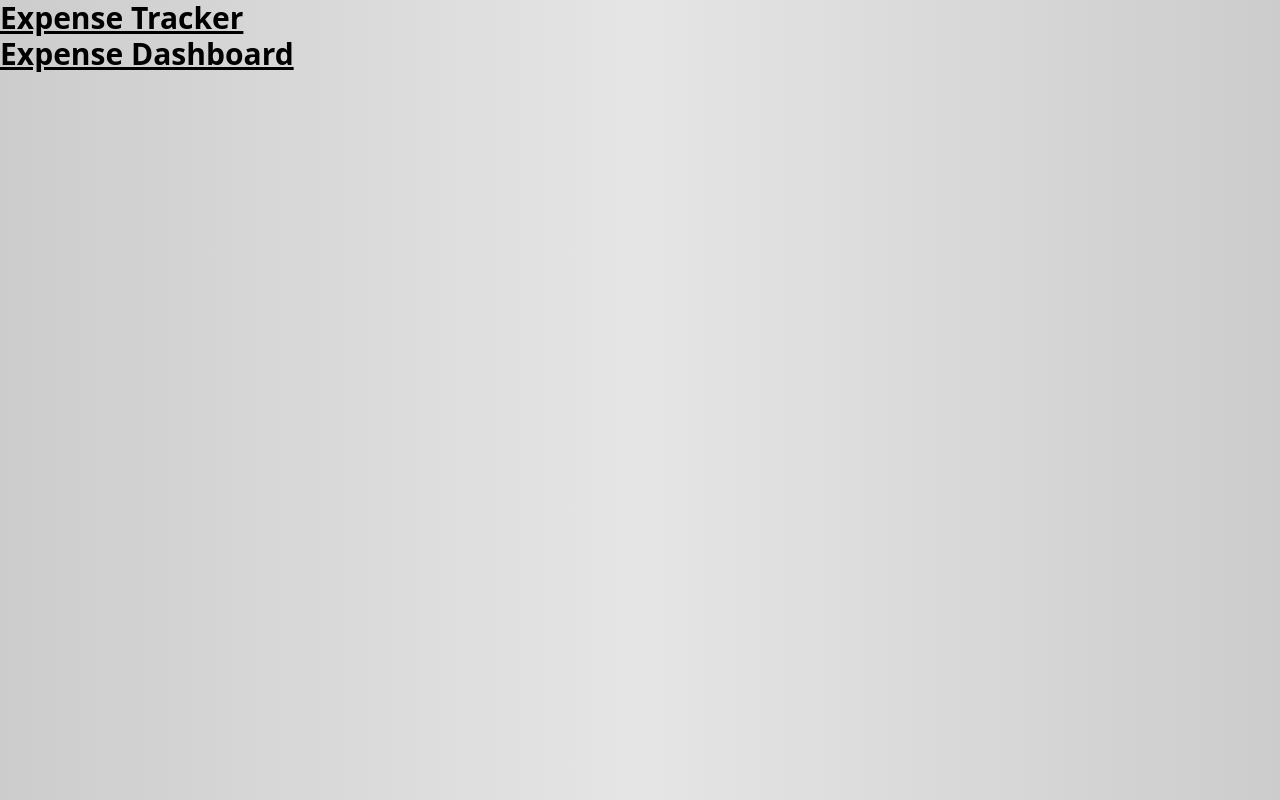
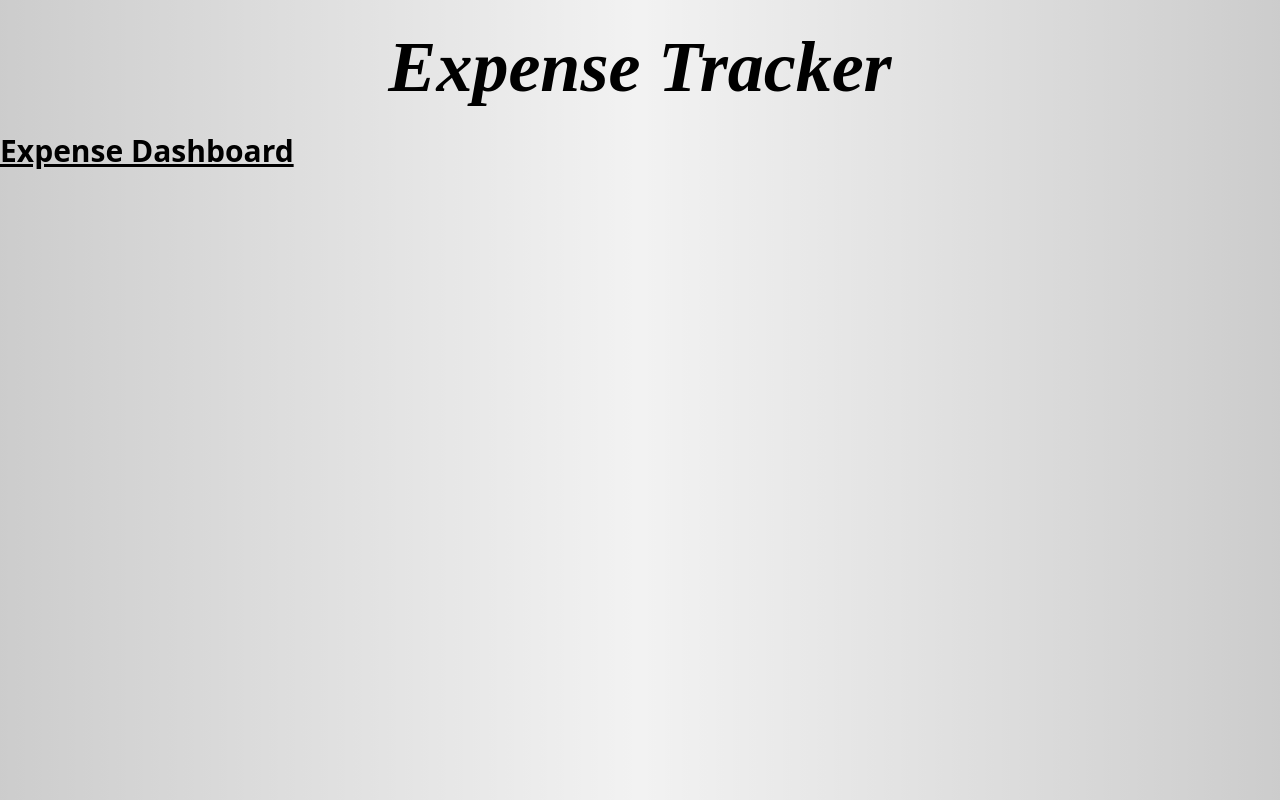
Before and after one commit to ADKeiber/VueJSExploration, a Vue app in the folder ExpenseTracker/: page / in a window 1280 px wide. Built offline with nearby package versions, Linux system fonts and the light colour scheme.

Commit message:
header placement

```diff
--- a/ExpenseTracker/src/App.vue
+++ b/ExpenseTracker/src/App.vue
@@ -9,7 +9,9 @@
 
 <template>
   <div id="background">
-    <h1 class="text-3xl font-bold underline">Expense Tracker</h1>
+    <div class="w-full h-1/6 flex flex-col justify-center">
+      <h1 class="header font-bold text-7xl text-center">Expense Tracker</h1>
+    </div>
 
     <LoginModal v-if="loggedIn"></LoginModal>
     <ExpenseDashboard v-else></ExpenseDashboard>
--- a/ExpenseTracker/src/assets/main.css
+++ b/ExpenseTracker/src/assets/main.css
@@ -1,7 +1,12 @@
 @import "tailwindcss";
 
 #background {
-  background-image: linear-gradient(to right, rgba(1,1,1,.2), rgba(1,1,1,.1),rgba(1,1,1,.2) );
+  background-image: linear-gradient(to right, rgba(1,1,1,.2), rgba(1,1,1,.05),rgba(1,1,1,.2) );
   height: 100vh;
   width: 100vw;
 }
+
+.header {
+  font-family: "Alfa Slab One", serif;
+  font-style: italic;
+}
```
